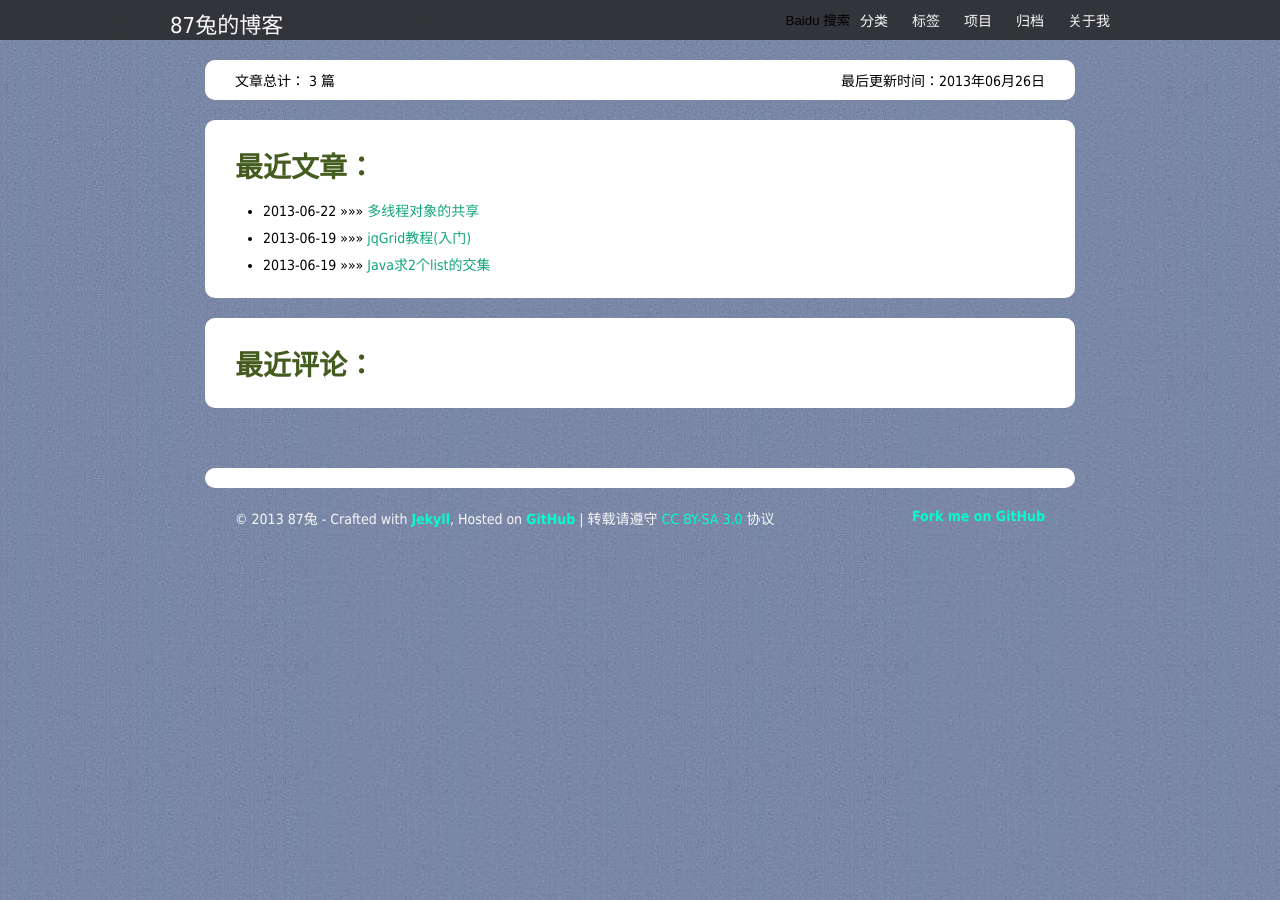
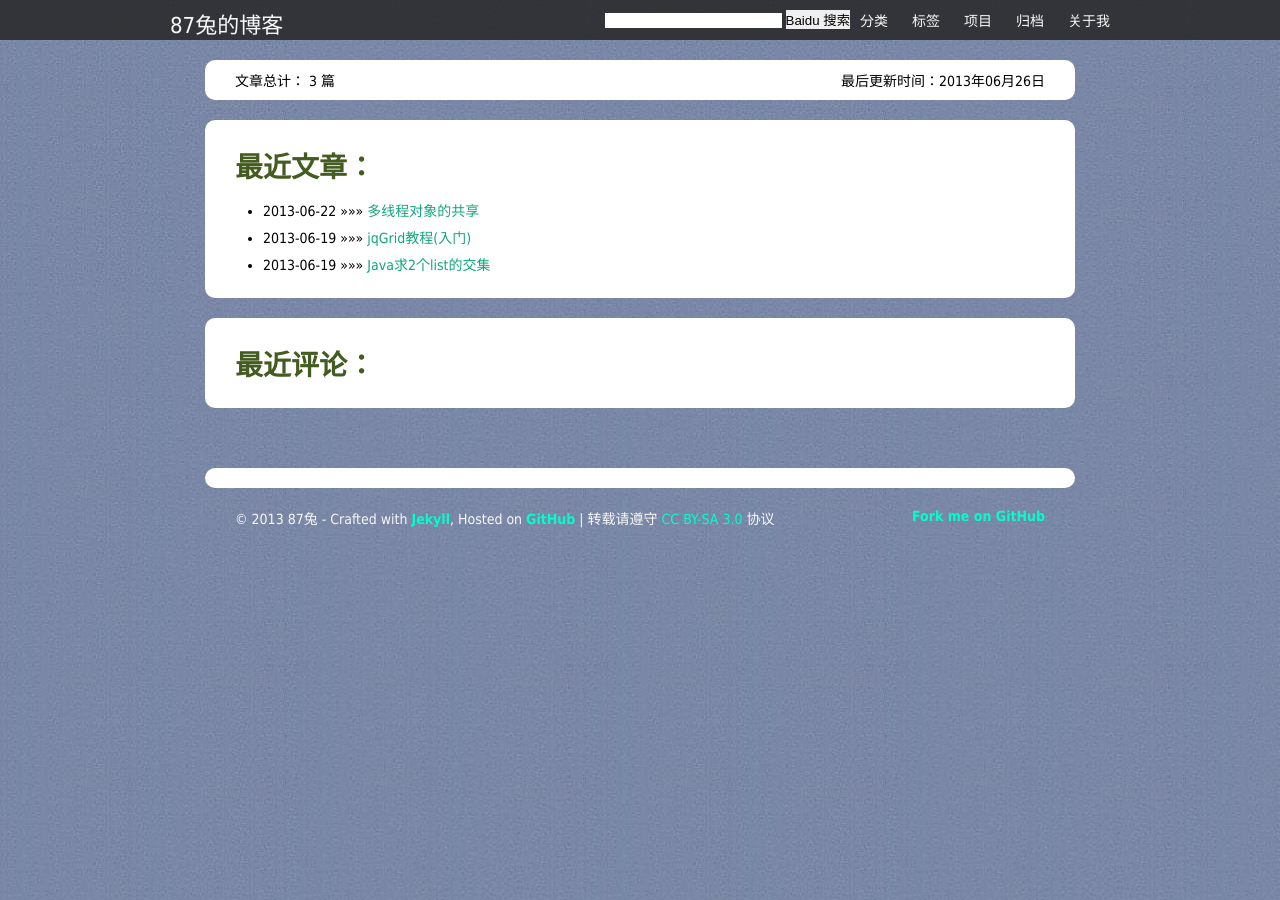
Before and after one commit to zhmlvft/zhmlvft.github.com, a Jekyll site: the page built from index.html, in a window 1280 px wide. Built offline with Jekyll 4.4.1, drawn with Linux system fonts in a browser that asks for light colours; Markdown is read by kramdown in place of the engine named in the settings; comment, search, counter and statistics services are not loaded.

Commit message:
2222
2222

```diff
--- a/_includes/navbar.html
+++ b/_includes/navbar.html
@@ -13,10 +13,10 @@
                 <li><a href="/about_me.html">关于我</a></li>
             </ul>
         </div>
-        <div class="catalog pull-right" style="background:none !important">
+        <div class="catalog pull-right">
         		<form action="http://www.baidu.com/baidu" target="_blank">
-							<input type=text name=word style="background:none !important">
-							<input type="submit" value="Baidu 搜索" style="background:none !important">
+							<input type=text name=word>
+							<input type="submit" value="Baidu 搜索">
 							<input name=tn type=hidden value="bds">
 							<input name=cl type=hidden value="3">
 							<input name=ie type=hidden value=utf-8>
--- a/assets/css/blog.css
+++ b/assets/css/blog.css
@@ -1,5 +1,4 @@
-* {margin: 0; padding: 0; border: 0; outline: 0; vertical-align: baseline;
-  background: transparent;}
+* {margin: 0; padding: 0; border: 0; outline: 0; vertical-align: baseline;}
 body {word-wrap:break-word; line-height:normal;
   background:#F8F8F8 url(/assets/img/bg.jpg) repeat fixed;
   font: 14px 'Microsoft Yahei',Tahoma,Arial,Helvetica,Simsun,STHeiti;}
```
